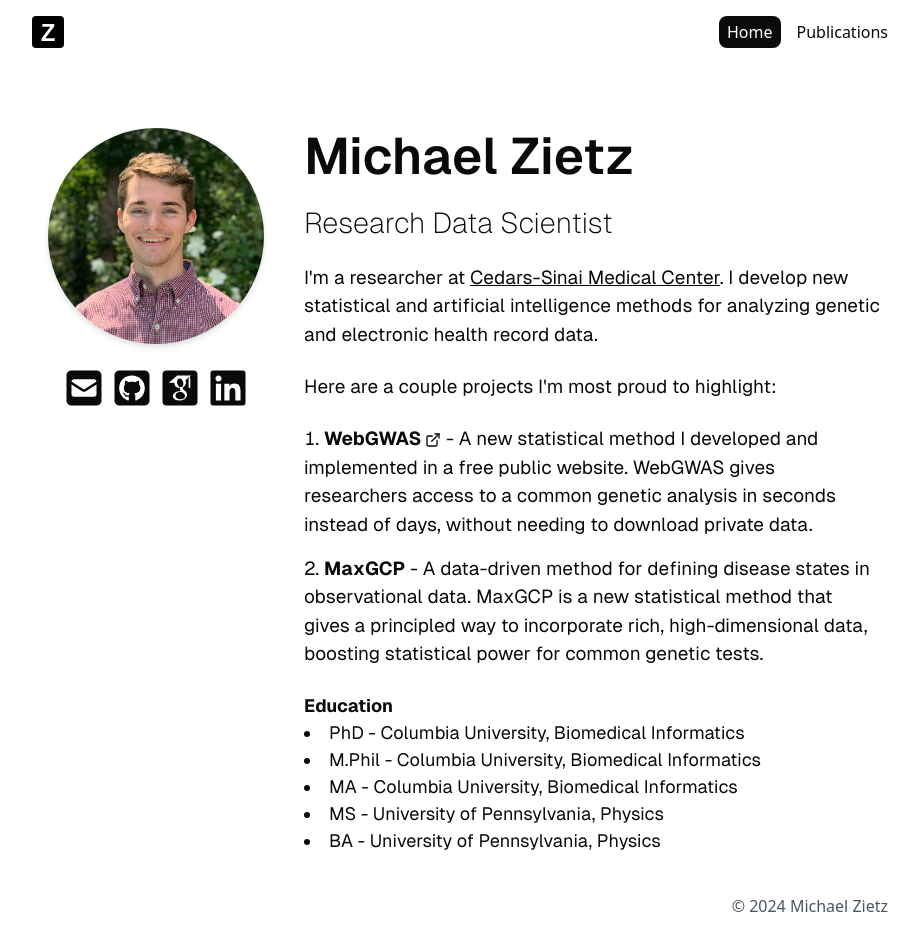
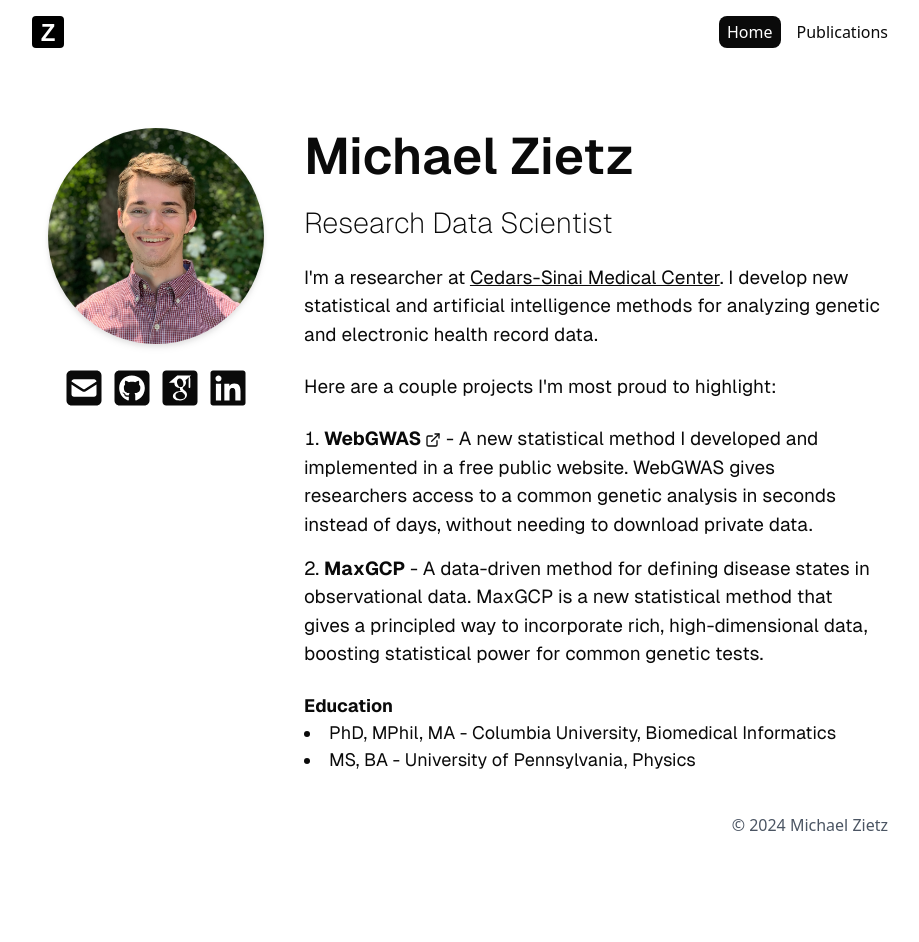
Before and after one commit to zietzm/zietzm.github.io, a Next.js app: page / in a window 1280 px wide. Shown: the whole page, without its empty margins (176-1095 px from the left). After the commit the page ends 861 px from the top, so only its background shows below. Built offline with nearby package versions, Linux system fonts and the light colour scheme.

Commit message:
fix: reformat degrees

```diff
--- a/src/pages/home.tsx
+++ b/src/pages/home.tsx
@@ -68,11 +68,10 @@ export default function HomePage() {
           <div className="flex flex-col">
             <b>Education</b>
             <ul className="list-disc list-inside">
-              <li>PhD - Columbia University, Biomedical Informatics</li>
-              <li>M.Phil - Columbia University, Biomedical Informatics</li>
-              <li>MA - Columbia University, Biomedical Informatics</li>
-              <li>MS - University of Pennsylvania, Physics</li>
-              <li>BA - University of Pennsylvania, Physics</li>
+              <li>
+                PhD, MPhil, MA - Columbia University, Biomedical Informatics
+              </li>
+              <li>MS, BA - University of Pennsylvania, Physics</li>
             </ul>
           </div>
         </div>
```
